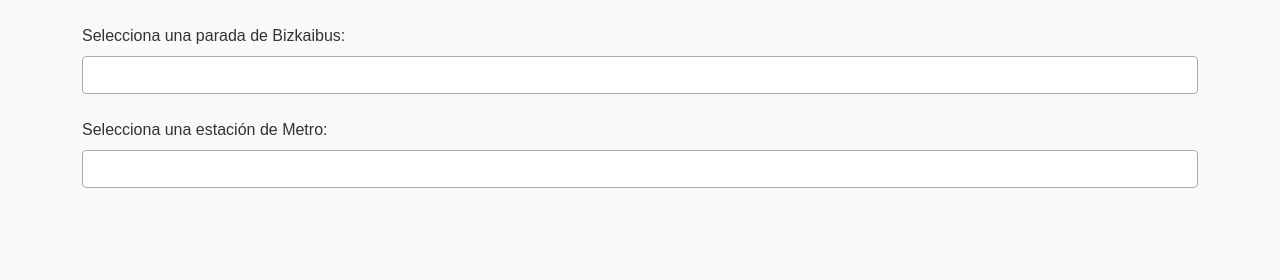
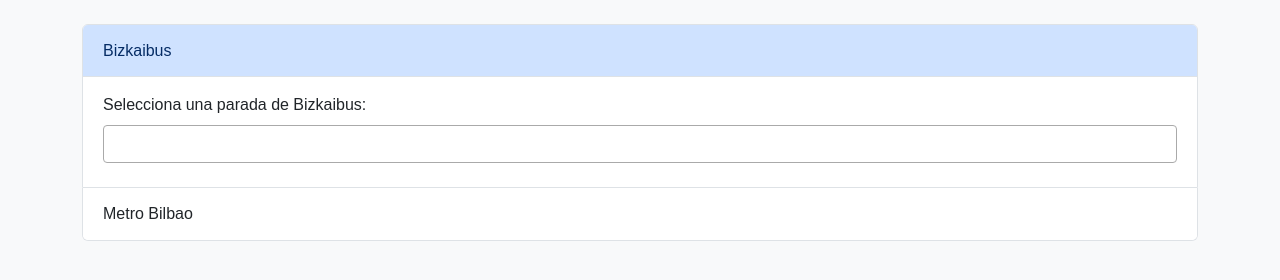
Before and after one commit to Bizkaitarra/bizkaibus, a website: page www/index.html in a window 1280 px wide. Drawn offline with Linux system fonts and the light colour scheme.

Commit message:
Separando Bizkaibus y Metro Bilbao

```diff
--- a/www/index.html
+++ b/www/index.html
@@ -13,24 +13,50 @@
 </head>
 <body>
 <div id="app" class="container mt-4">
+    <div id="loading-spinner" class="d-flex justify-content-center align-items-center" style="height: 100vh;">
+        <div class="spinner-border text-primary" role="status">
+            <span class="visually-hidden">Loading...</span>
+        </div>
+    </div>
+    <div class="accordion" id="accordionExample">
+        <div class="accordion-item">
+            <h2 class="accordion-header">
+                <button class="accordion-button" type="button" data-bs-toggle="collapse" data-bs-target="#collapseOne" aria-expanded="true" aria-controls="collapseOne">
+                    Bizkaibus
+                </button>
+            </h2>
+            <div id="collapseOne" class="accordion-collapse collapse show" data-bs-parent="#accordionExample">
+                <div class="accordion-body">
                     <div class="mb-4">
                         <label for="select-bizkaibus" class="form-label">Selecciona una parada de Bizkaibus:</label>
                         <select id="select-bizkaibus" class="form-select" multiple>
                             <option value="">Selecciona una parada...</option>
                         </select>
                     </div>
+                    <div id="bizkaibus-stop-list"></div>
+                </div>
+            </div>
+        </div>
+        <div class="accordion-item">
+            <h2 class="accordion-header">
+                <button class="accordion-button collapsed" type="button" data-bs-toggle="collapse" data-bs-target="#collapseTwo" aria-expanded="false" aria-controls="collapseTwo">
+                    Metro Bilbao
+                </button>
+            </h2>
+            <div id="collapseTwo" class="accordion-collapse collapse" data-bs-parent="#accordionExample">
+                <div class="accordion-body">
                     <div class="mb-4">
                         <label for="select-metro" class="form-label">Selecciona una estación de Metro:</label>
                         <select id="select-metro" class="form-select" multiple>
                             <option value="">Selecciona una estación...</option>
                         </select>
                     </div>
-    <div id="loading-spinner" class="d-flex justify-content-center align-items-center" style="height: 100vh;">
-        <div class="spinner-border text-primary" role="status">
-            <span class="visually-hidden">Loading...</span>
+                    <div id="metro-stop-list"></div>
                 </div>
             </div>
-    <div id="stop-list"></div>
+        </div>
+    </div>
+
 </div>
 
 
--- a/www/js/index.js
+++ b/www/js/index.js
@@ -34,6 +34,7 @@
             if (data[0].Code) {
                 console.log('cargando metro select...');
                 populateSelectMetro('select-metro', data, savedParadasMetro);
+                assignSelectedValues('select-metro', savedParadasMetro);
                 $('#select-metro').select2();
 
                 $('#select-metro').on('change', function (e) {
@@ -45,6 +46,7 @@
                 console.log('cargando bizkaibus select...');
                 console.log(data);
                 populateSelectBizkaibus('select-bizkaibus', data, savedParadasBizkaibus);
+                assignSelectedValues('select-bizkaibus', savedParadasBizkaibus);
                 $('#select-bizkaibus').select2();
                 $('#select-bizkaibus').on('change', function (e) {
                     const selected = $(this).val();
@@ -65,7 +67,7 @@
     options.forEach(option => {
         const opt = document.createElement('option');
         opt.value = option.Code;
-        opt.textContent = option.Code + '-' + option.Name + '-' + option.Lines;
+        opt.textContent = capitalize(option.Name) + '-' + option.Lines;
 
         // Verificar si el valor está en el array de valores seleccionados
         if (selectedValues && selectedValues.includes(option)) {
@@ -85,7 +87,7 @@
     options.forEach(option => {
         const opt = document.createElement('option');
         opt.value = option.PARADA;
-        opt.textContent = option.DESCRIPCION_MUNICIPIO + '-' + option.PARADA + '-' + option.DENOMINACION;
+        opt.textContent = capitalize(option.DESCRIPCION_MUNICIPIO) + '-' + capitalize(option.PARADA) + '-' + capitalize(option.DENOMINACION);
 
         // Verificar si el valor está en el array de valores seleccionados
         if (selectedValues && selectedValues.includes(option)) {
@@ -96,11 +98,35 @@
     });
 }
 
+function capitalize(str) {
+    return str.charAt(0).toUpperCase() + str.slice(1).toLowerCase();
+}
+
+function assignSelectedValues(selectId, selectedValues) {
+    const selectElement = document.getElementById(selectId);
+
+    if (!selectElement) {
+        return;
+    }
+    Array.from(selectElement.options).forEach(option => {
+        if (!selectedValues) {
+            option.selected = false;
+        } else {
+            option.selected = selectedValues.includes(option.value);
+        }
+
+    });
+    //$(`#${selectId}`).trigger('change');
+
+}
 
 async function fetchAndDisplayStops() {
+    await fetchAndDisplayBizkaibusStops();
+    await fetchAndDisplayMetroStops()
+}
+
+async function fetchAndDisplayBizkaibusStops() {
     const paradas = JSON.parse(localStorage.getItem('selectedBizkaibus'));
-    const paradasMetro = JSON.parse(localStorage.getItem('selectedMetro'));
-
     const newStopsElement = document.createElement('div');
     newStopsElement.className = 'row gy-3';
 
@@ -114,6 +140,15 @@
             console.error("Error procesando datos BIZKAIBUS:", e);
         }
     }
+    const container = document.getElementById('bizkaibus-stop-list');
+    container.innerHTML = '';
+    container.appendChild(newStopsElement);
+}
+
+async function fetchAndDisplayMetroStops() {
+    const paradasMetro = JSON.parse(localStorage.getItem('selectedMetro'));
+    const newStopsElement = document.createElement('div');
+    newStopsElement.className = 'row gy-3';
 
     if (paradasMetro) {
         const fetchPromisesMetro = paradasMetro.map(parada => obtenerDatosEstacion(parada));
@@ -125,7 +160,7 @@
         }
     }
 
-    const container = document.getElementById('stop-list');
+    const container = document.getElementById('metro-stop-list');
     container.innerHTML = '';
     container.appendChild(newStopsElement);
 }
@@ -218,12 +253,10 @@
 // Funciones para mostrar y ocultar el spinner
 function showSpinner() {
     document.getElementById('loading-spinner').classList.remove('d-none');
-    document.getElementById('stop-list').classList.add('d-none');
 }
 
 function hideSpinner() {
     document.getElementById('loading-spinner').classList.add('d-none');
-    document.getElementById('stop-list').classList.remove('d-none');
 }
 
 
```
Lines whose indentation alone changed are shown as unchanged.
